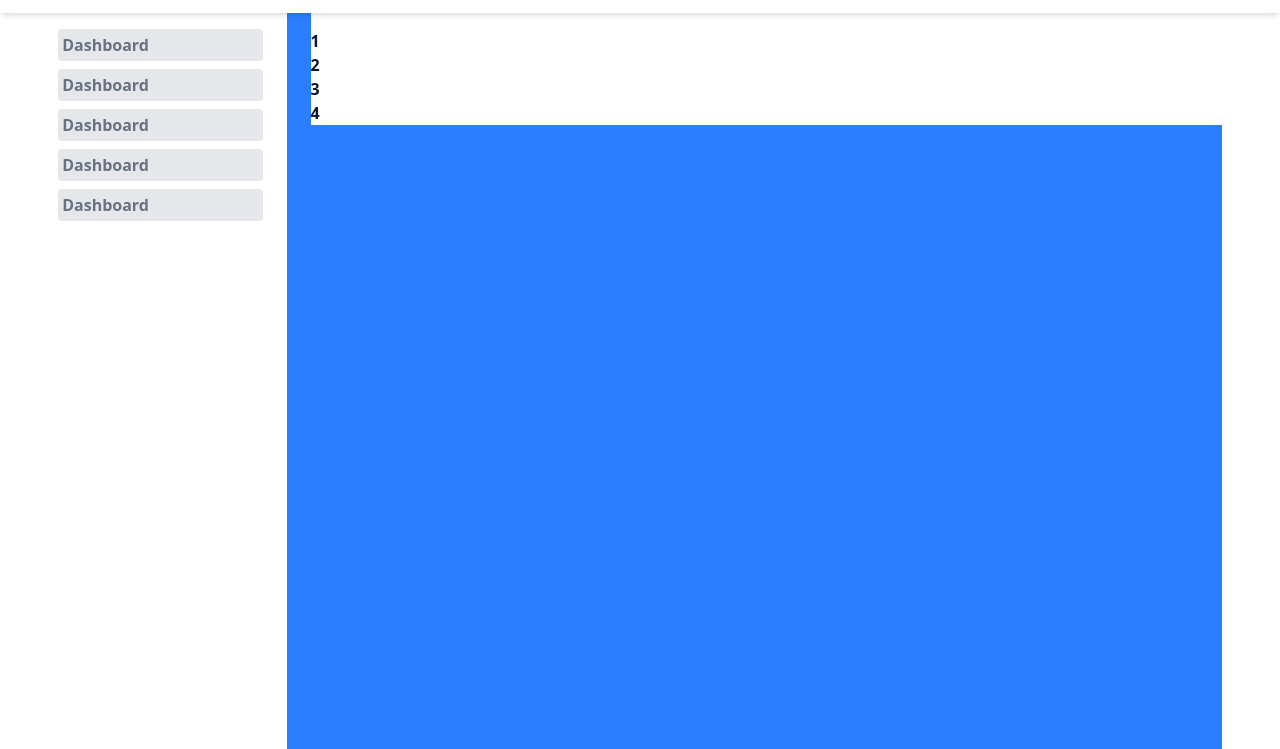
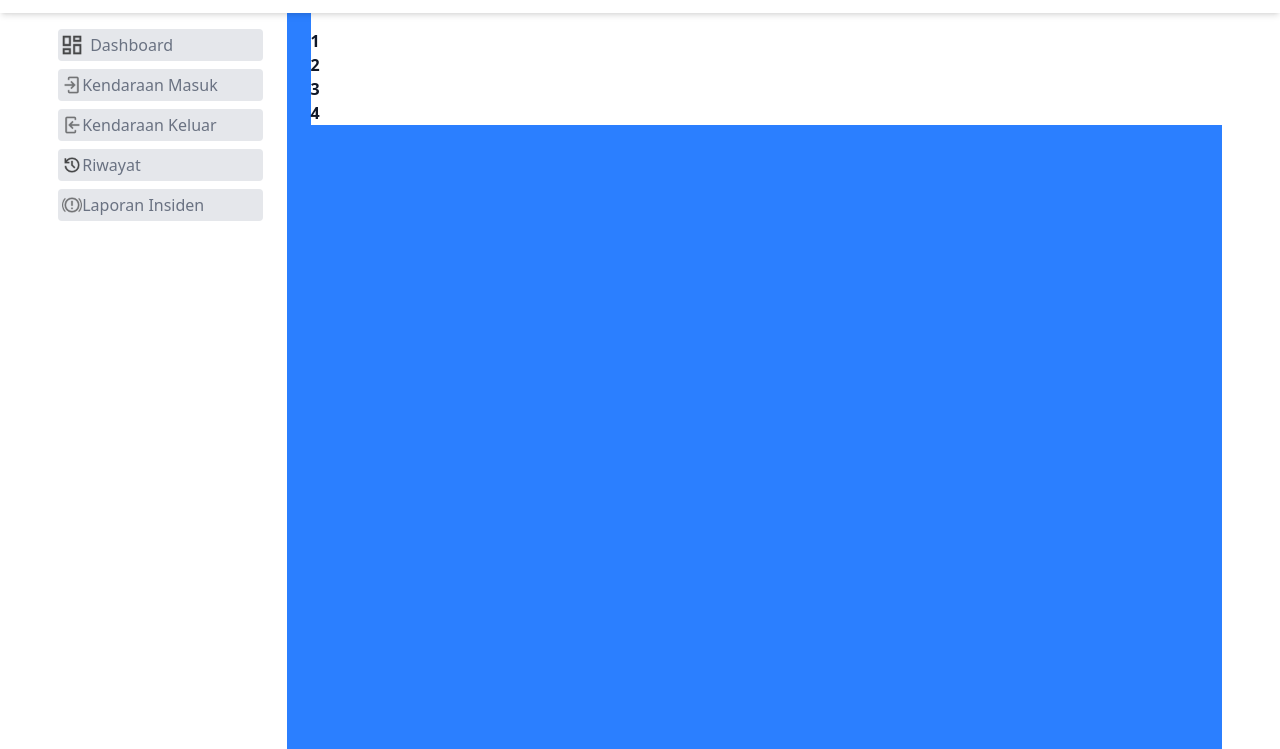
Before and after one commit to farrelekaputra/Sistem-Parkir, a plain HTML site: page index.html in a window 1280 px wide. Shown: the part 51-800 px from the top of the page. Drawn offline with nearby package versions, Linux system fonts and the light colour scheme.

Commit message:
update sidebar

```diff
--- a/index.html
+++ b/index.html
@@ -46,11 +46,26 @@
         <div class="flex mx-auto items-start justify-between h-screen gap-6 w-10/11 bg-blue-500 text-white font-bold">
             <div class="sidebar flex flex-col h-full w-1/5 bg-white pt-20 pe-6">
                 <ul class="flex flex-col gap-2">
-                    <li class="text-gray-500 bg-gray-200 p-1 rounded">Dashboard</li>
-                    <li class="text-gray-500 bg-gray-200 p-1 rounded">Dashboard</li>
-                    <li class="text-gray-500 bg-gray-200 p-1 rounded">Dashboard</li>
-                    <li class="text-gray-500 bg-gray-200 p-1 rounded">Dashboard</li>
-                    <li class="text-gray-500 bg-gray-200 p-1 rounded">Dashboard</li>
+                    <li class="flex align-center gap-2 text-gray-500 bg-gray-200 p-1 rounded">
+                        <img class="w-5 h-5 my-auto" src="assets/ic_dashboard.png" />
+                        <p class="font-light">Dashboard</p>
+                    </li>
+                    <li class="flex text-gray-500 bg-gray-200 p-1 rounded">
+                        <img class="w-5 h-5 my-auto" src="assets/ic_input.png" />
+                        <p class="font-light">Kendaraan Masuk</p>
+                    </li>
+                    <li class="flex text-gray-500 bg-gray-200 p-1 rounded">
+                        <img class="w-5 h-5 my-auto" src="assets/ic_output.png" />
+                        <p class="font-light">Kendaraan Keluar</p>
+                    </li>
+                    <li class="flex text-gray-500 bg-gray-200 p-1 rounded">
+                        <img class="w-5 h-5 my-auto" src="assets/ic_riwayat.png" />
+                        <p class="font-light">Riwayat</p>
+                    </li>
+                    <li class="flex text-gray-500 bg-gray-200 p-1 rounded">
+                        <img class="w-5 h-5 my-auto" src="assets/ic_laporan.png" />
+                        <p class="font-light">Laporan Insiden</p>
+                    </li>
                 </ul>
             </div>
             <div class="content w-4/5 bg-white text-gray-900 pt-20">
```
Also changed, not shown: assets/ic_dashboard.png (added), assets/ic_input.png (added), assets/ic_laporan.png (added), assets/ic_output.png (added), assets/ic_riwayat.png (added).
